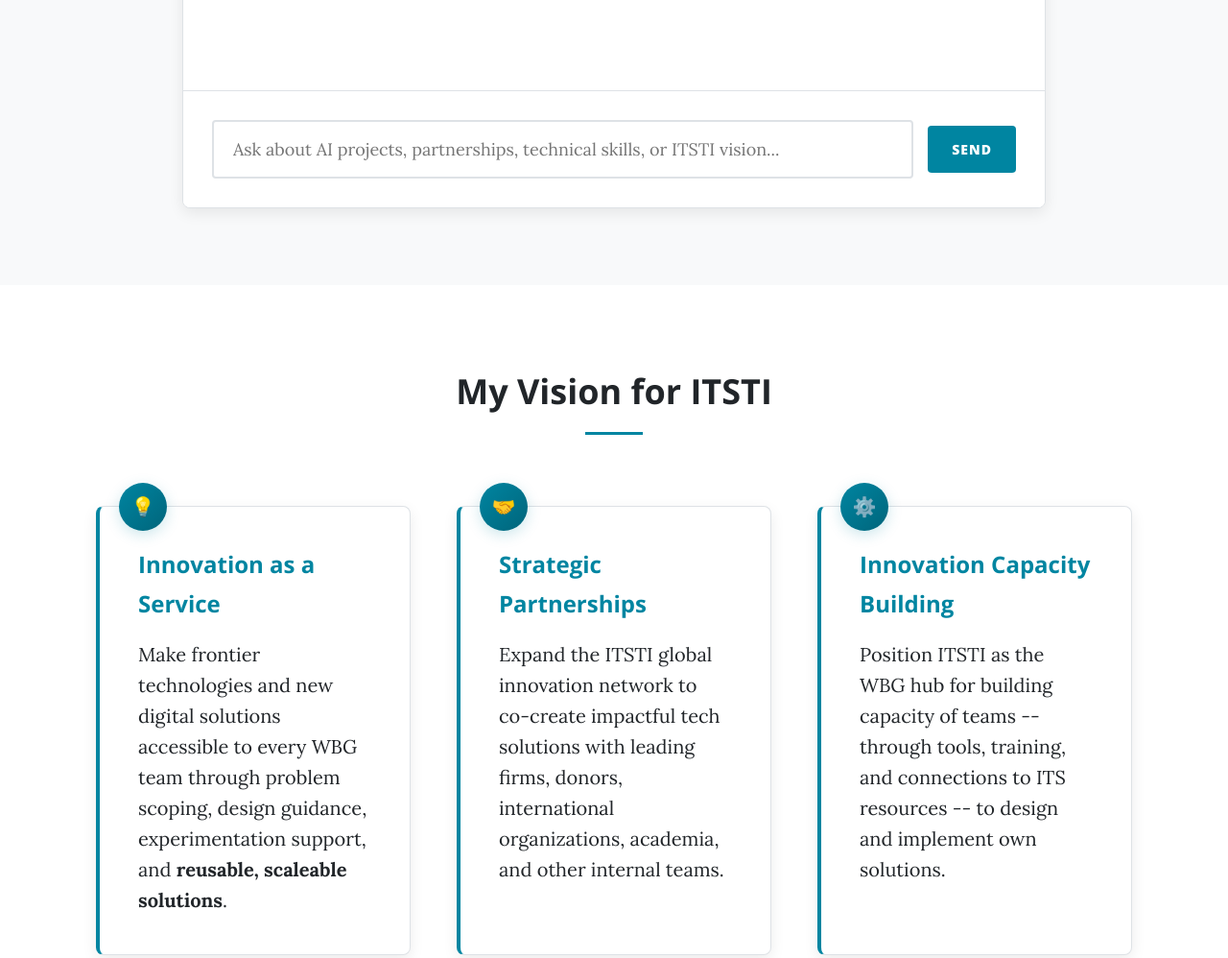
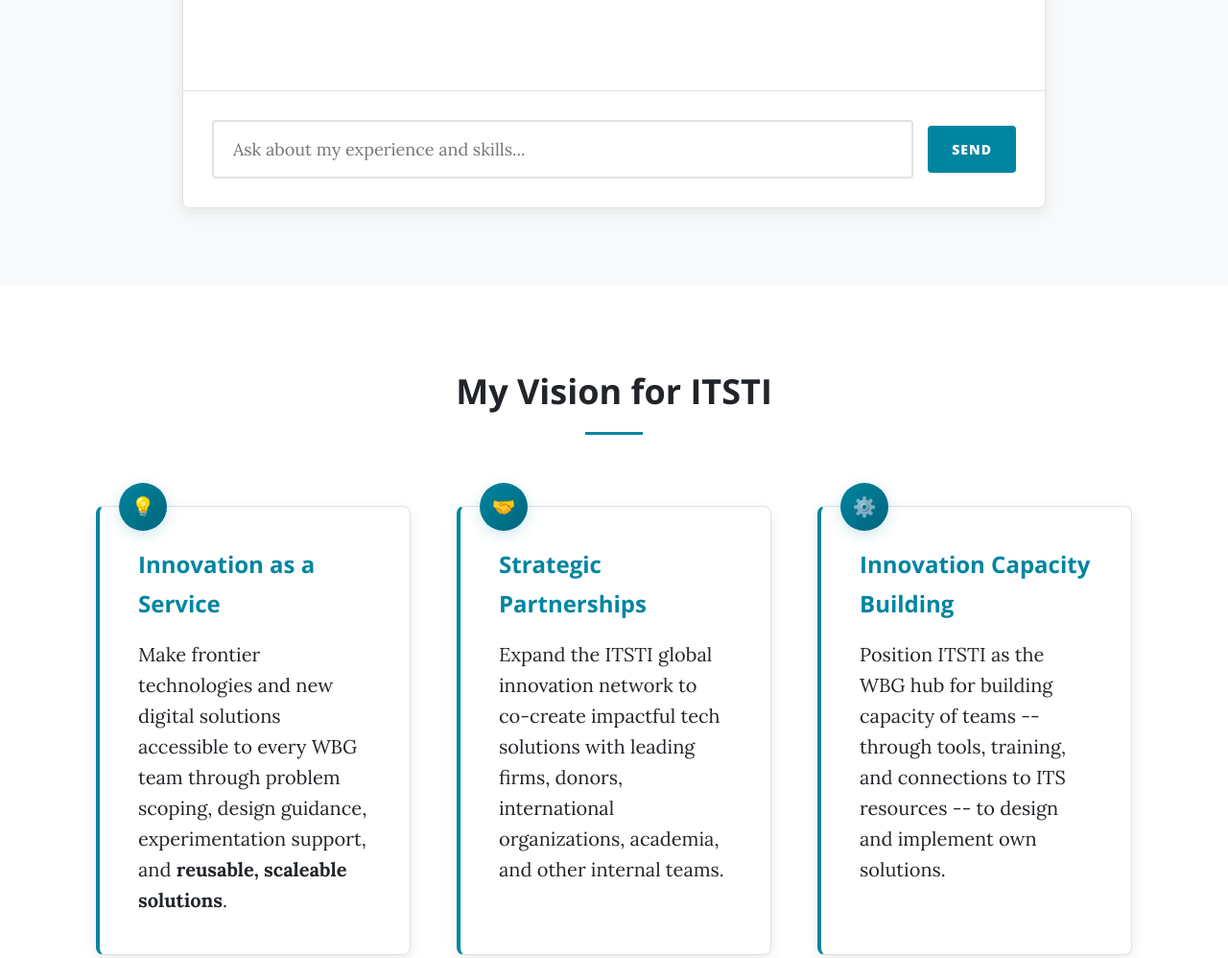
Before and after one commit to Holly-Transport/hollychat, a website with bundled scripts: page index.html in a window 1280 px wide. Shown: the part 1600-2598 px from the top of the page at 96% size. Built offline with nearby package versions, Linux system fonts and the light colour scheme; files whose address does not match are found by name.

Commit message:
Update index.html

```diff
--- a/index.html
+++ b/index.html
@@ -52,7 +52,7 @@
                     </div>
                 </div>
                 <div class="chat-input-container">
-                    <input type="text" class="chat-input" id="chatInput" placeholder="Ask about AI projects, partnerships, technical skills, or ITSTI vision...">
+                    <input type="text" class="chat-input" id="chatInput" placeholder="Ask about my experience and skills...">
                     <button class="send-button" id="sendButton">Send</button>
                 </div>
             </div>
```
